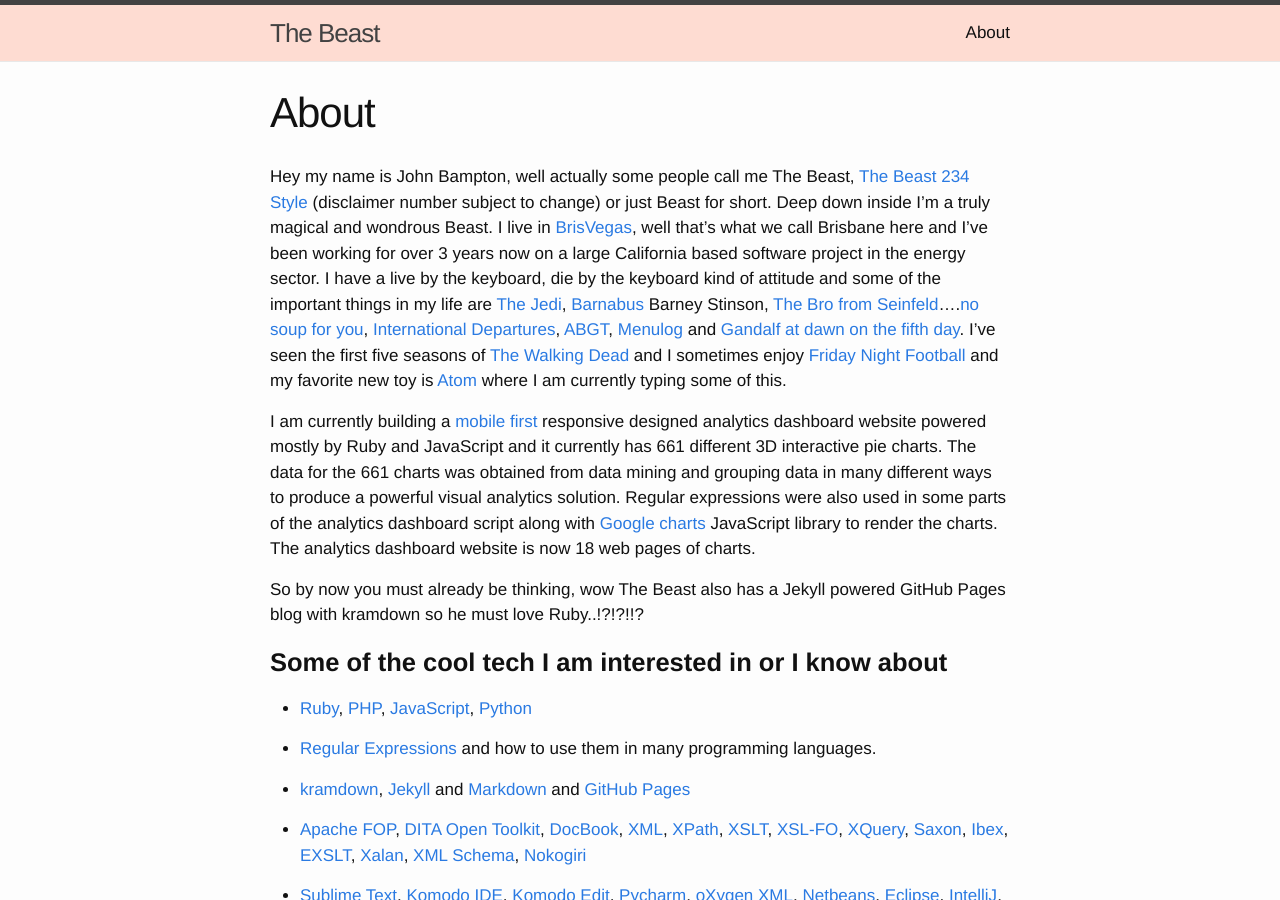
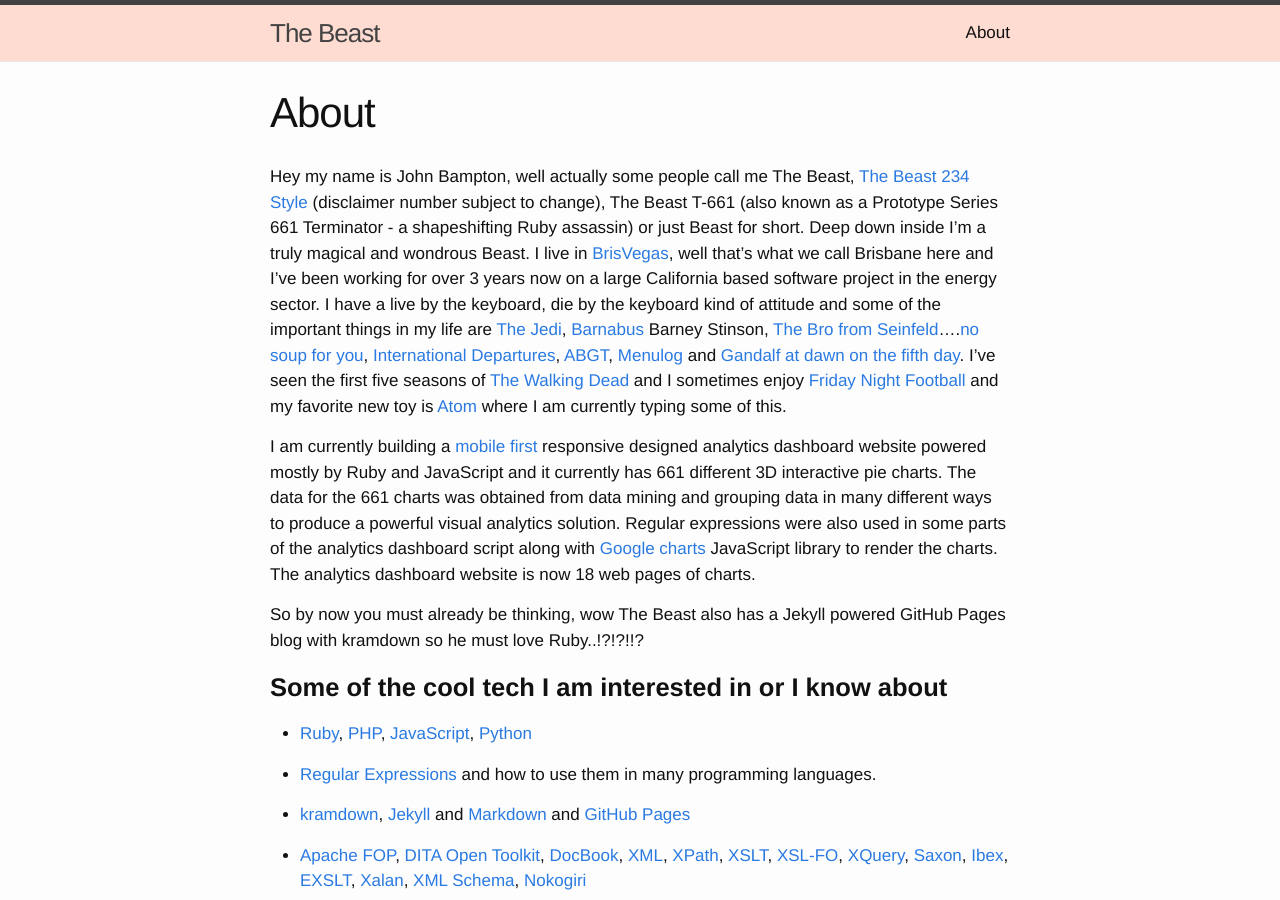
Before and after one commit to slurpcode/beast, a Jekyll site: the page built from about.md, in a window 1280 px wide and 900 px high. Built offline with Jekyll 4.4.1, drawn with Linux system fonts in a browser that asks for light colours.

Commit message:
Update about.md

```diff
--- a/about.md
+++ b/about.md
@@ -4,7 +4,7 @@ title: About
 permalink: /about/
 ---
 
-Hey my name is John Bampton, well actually some people call me The Beast,  [The Beast 234 Style](https://www.codewars.com/users/Beast/site-events){:target="_blank"} (disclaimer number subject to change) or just Beast for short.  Deep down inside I'm a truly magical and wondrous Beast. I live in [BrisVegas](https://en.wikipedia.org/wiki/Brisbane){:target="_blank"}, well that's what we call Brisbane here and I've been working for over 3 years now on a large California based software project in the energy sector.  I have a live by the keyboard, die by the keyboard kind of attitude and some of the important things in my life are [The Jedi](
+Hey my name is John Bampton, well actually some people call me The Beast,  [The Beast 234 Style](https://www.codewars.com/users/Beast/site-events){:target="_blank"} (disclaimer number subject to change), The Beast T-661 (also known as a Prototype Series 661 Terminator - a shapeshifting Ruby assassin) or just Beast for short.  Deep down inside I'm a truly magical and wondrous Beast. I live in [BrisVegas](https://en.wikipedia.org/wiki/Brisbane){:target="_blank"}, well that's what we call Brisbane here and I've been working for over 3 years now on a large California based software project in the energy sector.  I have a live by the keyboard, die by the keyboard kind of attitude and some of the important things in my life are [The Jedi](
 https://www.google.com.au/search?q=jedi+master&tbm=isch&tbo=u&source=univ&sa=X&ved=0ahUKEwiZgqHXk9zLAhXkYaYKHW05CB4QsAQIPA&biw=1285&bih=1415){:target="_blank"}, [Barnabus](
 https://en.wikipedia.org/wiki/Barney_Stinson){:target="_blank"} Barney Stinson, [The Bro from Seinfeld](
 https://www.google.com.au/search?q=seinfeld+the+bro&espv=2&biw=1285&bih=1415&tbm=isch&tbo=u&source=univ&sa=X&ved=0ahUKEwjhtLvDlNzLAhWC5qYKHczfC3cQsAQIIw){:target="_blank"}....[no soup for you](
```
